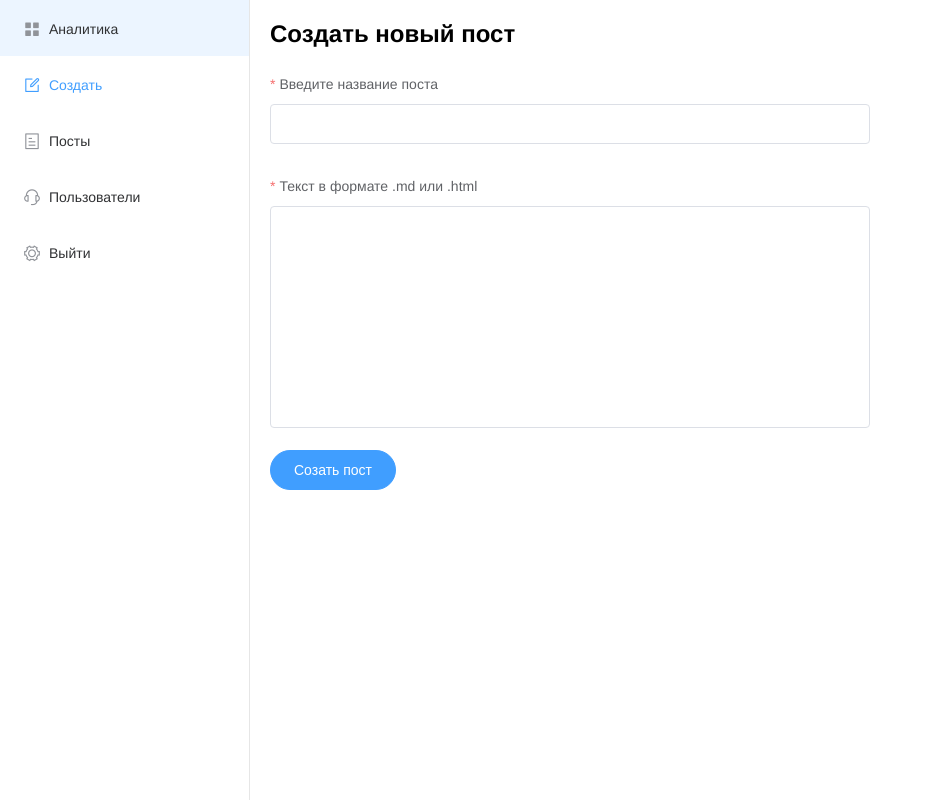
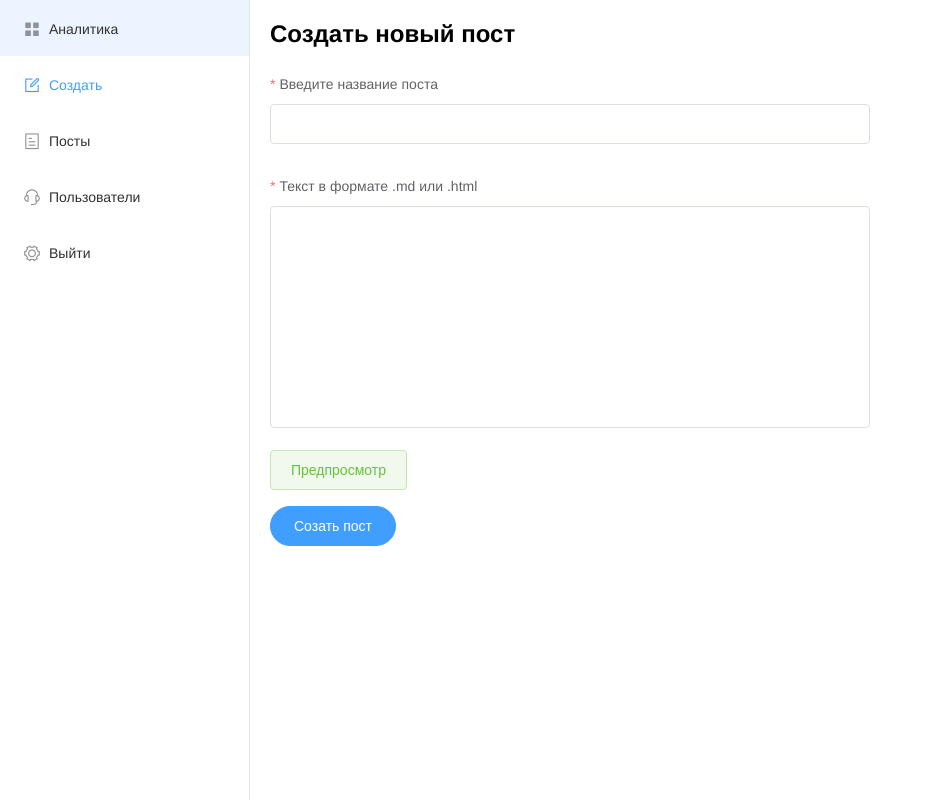
Before and after one commit to woodtick88/nuxt-blog, a Nuxt app: page /admin/create in a window 1280 px wide. Shown: the whole page, without its empty margins (0-933 px from the left). Built offline with nearby package versions, Linux system fonts and the light colour scheme; no server answers.

Commit message:
add plugin vue-markdown

```diff
--- a/pages/admin/create.vue
+++ b/pages/admin/create.vue
@@ -16,11 +16,21 @@
         <el-form-item label="Текст в формате .md или .html" prop="text">
             <el-input
                 type="textarea"
-                v-model.trim="controls.text"
+                v-model="controls.text"
                 resize="none"
                 :rows="10"
             ></el-input>
         </el-form-item>
+
+        <el-button type="success" plain @click="previewDialog = true" class="mb1">
+            Предпросмотр
+        </el-button>
+
+        <el-dialog title="Предпросмотр" :visible.sync="previewDialog">
+            <div :key="controls.text">
+                <vue-markdown>{{controls.text}}</vue-markdown>
+            </div>
+        </el-dialog>
 
         <el-form-item>
             <el-button
@@ -41,6 +51,7 @@
     middleware: ['admin-auth'],
     data() {
         return {
+            previewDialog: false,
             loading: false,
             controls: {
                 title: '',
--- a/plugins/globals.js
+++ b/plugins/globals.js
@@ -1,5 +1,7 @@
 import Vue from 'vue'
+import VueMarkdown from 'vue-markdown'
 import Element from 'element-ui'
 import locale from 'element-ui/lib/locale/lang/ru-RU'
 
 Vue.use(Element, { locale })
+Vue.component('vue-markdown', VueMarkdown)
```
Also changed, not shown: package.json (+5 -3 lines), 1 other file (tests, documents, lock files or other folders).
